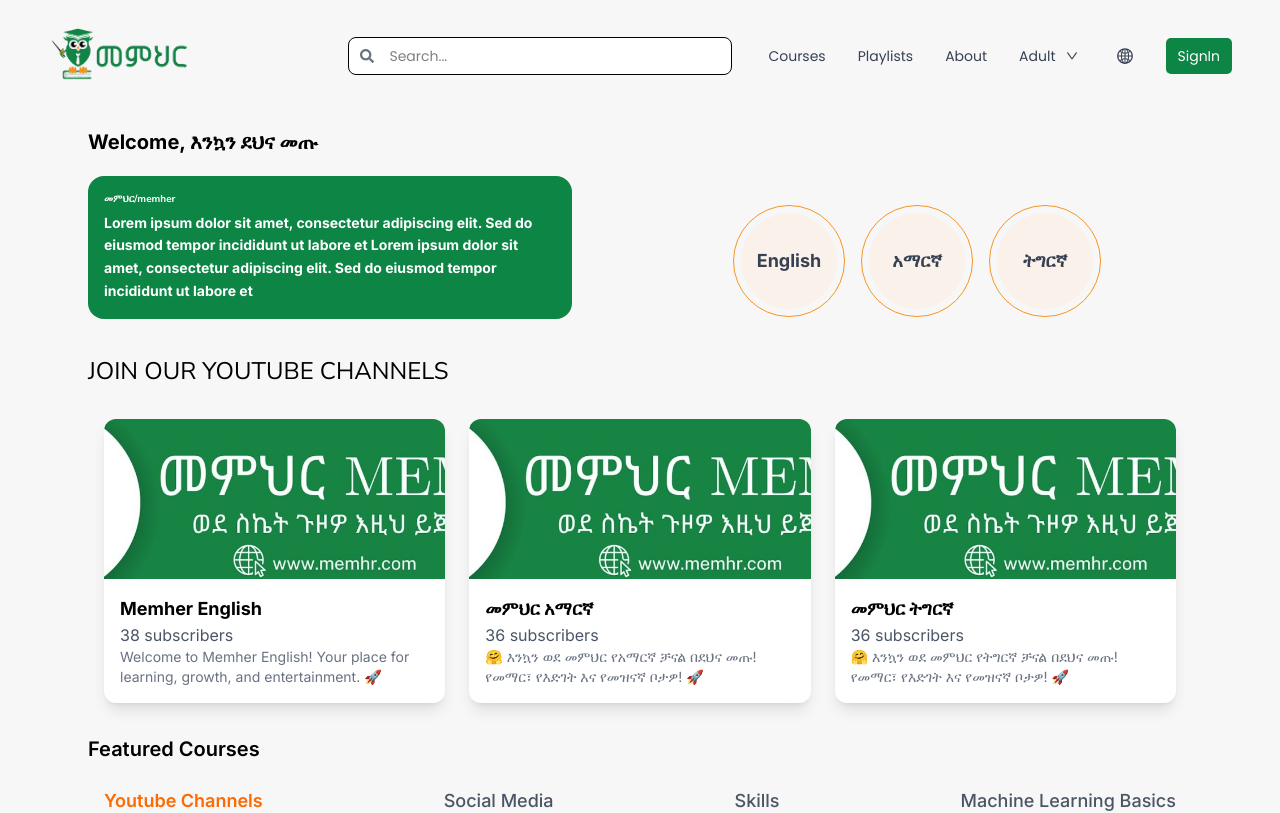
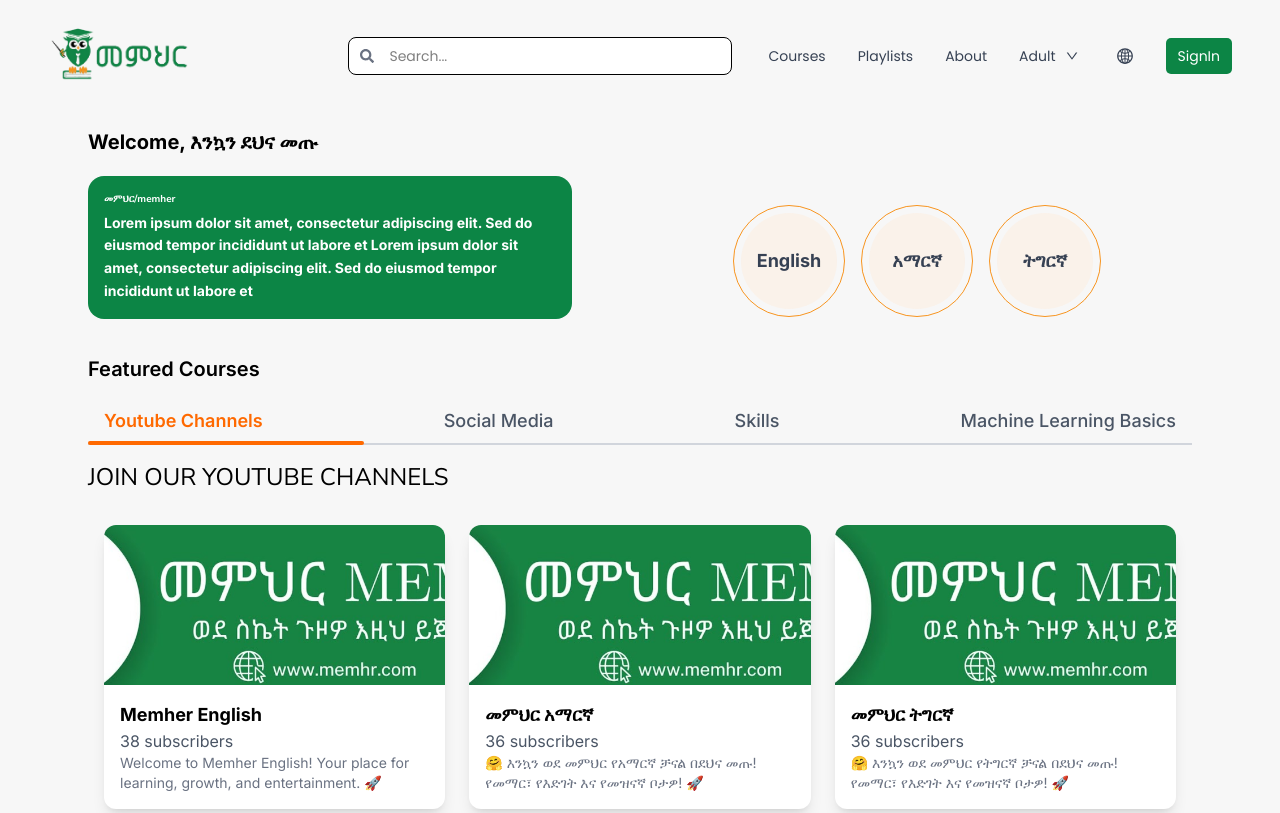
Before and after one commit to tsizion/memhr, a React (Vite) app: page / in a window 1280 px wide. Shown: the top 813 px of the page. Built offline with nearby package versions, Linux system fonts and the light colour scheme.

Commit message:
new change

```diff
--- a/src/Pages/LandingPage.jsx
+++ b/src/Pages/LandingPage.jsx
@@ -10,7 +10,7 @@
     <>
       <div className="container">
         <Intro />
-        <YoutubeComponent />
+        {/* <YoutubeComponent /> */}
         <FeaturedCourse />
       </div>
       <Services />
```
